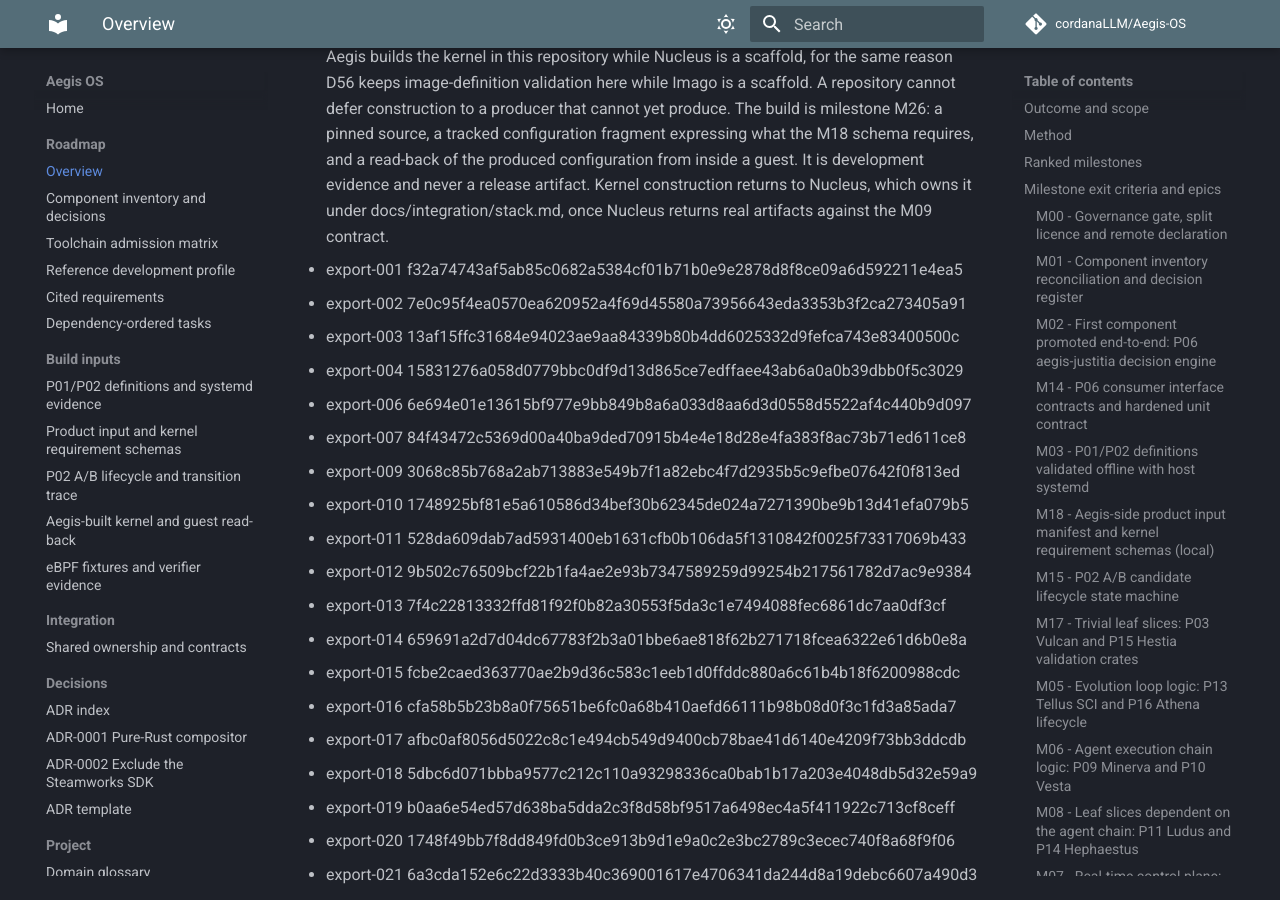
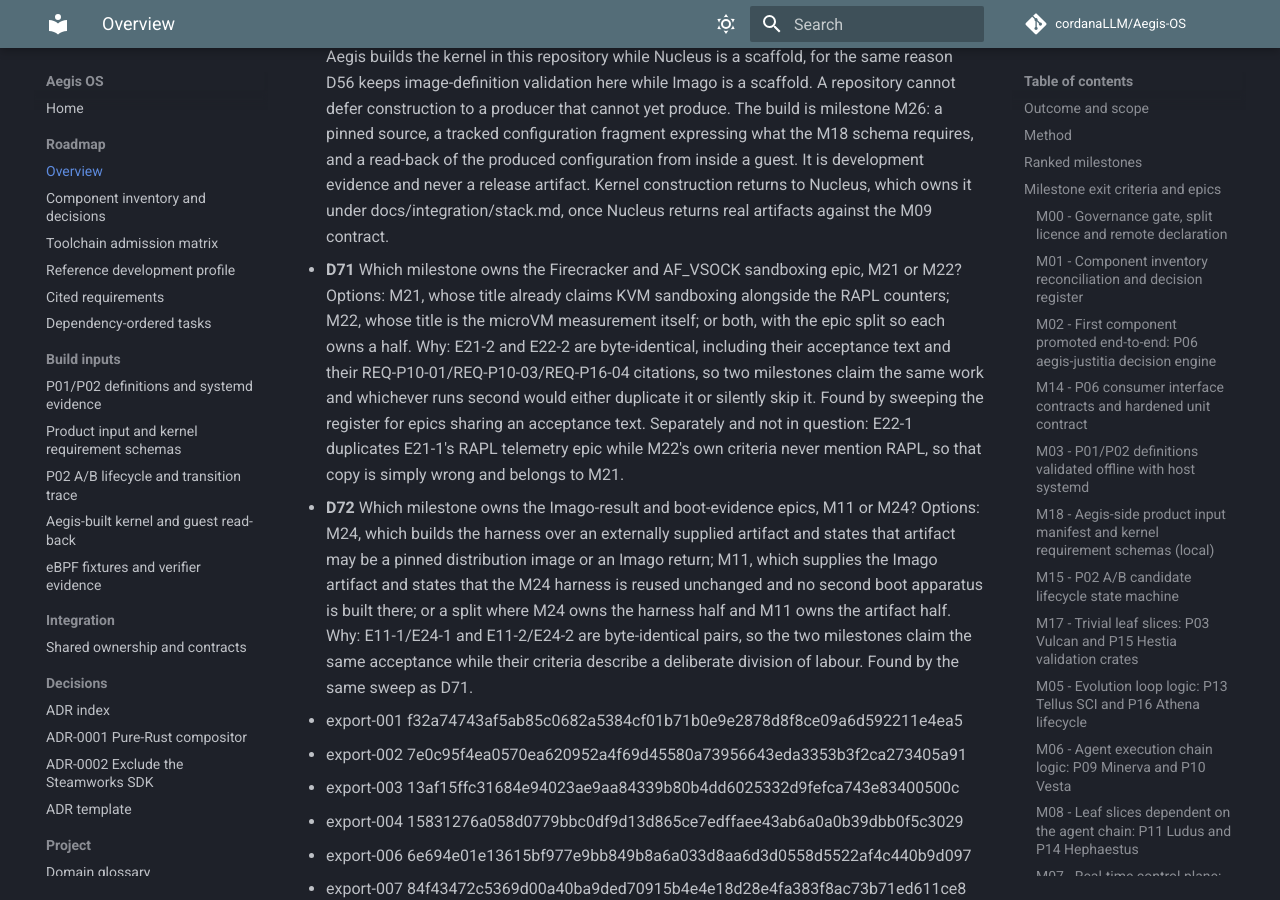
Before and after one commit to cordanaLLM/Aegis-OS, an MkDocs documentation site: the page built from docs/roadmap/README.md, in a window 1280 px wide and 900 px high, scrolled down 59477 px. Built offline with MkDocs 1.6.1 and Material for MkDocs 9.7.7, drawn with Linux system fonts in a browser that asks for light colours; comment, search, counter and statistics services are not loaded.

Commit message:
fix: M23 carried another milestone's epics (#114)
M23 is "P07 and P08 latency fixtures on a realtime kernel guest". Its two
epics were byte-identical copies of M07's: a compositor surface registry and
the wlroots/Zenoh decision, citing REQ-P04 ids, for a milestone whose
subsystems are P07 and P08 and whose criteria are about QEMU, the kernel M26
builds, a CONFIG_PREEMPT_RT read-back from inside a guest and a latency
fixture. Delivering against them would have rebuilt work M07 already landed.

They are replaced with two that match M23's own criteria: the guest kernel's
provenance and configuration read-back, carrying D57 and D70; and the latency
fixture for the tier thresholds, whose positive case replaces the Declared
values M07 deliberately left unmeasured and whose negative records the same
fixture on the non-realtime host as not satisfying determinism rather than as
a smaller number.

A sweep for epics sharing an acceptance text found this was not a one-off.
Three pairs share theirs, and the other two are not typos: M21 and M22 both
claim the Firecracker and AF_VSOCK epic, and M11 and M24 both claim the Imago
result and boot evidence. Those milestones' titles and criteria describe a
real division of labour, so which one owns the shared epic is a decision, not
a correction, and deciding it here would be redesign. They are recorded as
open decisions D71 and D72 so they are settled before those milestones are
delivered rather than discovered during delivery, which is how M23's was
found.

One half of D71 is not in question and is stated as such: M22's copy of the
RAPL telemetry epic is simply wrong, because M22's own criteria never mention
RAPL.

Signed-off-by: lusoris <lusoris@proton.me>
Co-authored-by: Claude Opus 5 <noreply@anthropic.com>

```diff
--- a/docs/roadmap/README.md
+++ b/docs/roadmap/README.md
@@ -2480,6 +2480,26 @@ Open decisions:
   evidence and never a release artifact. Kernel construction returns to Nucleus,
   which owns it under docs/integration/stack.md, once Nucleus returns real
   artifacts against the M09 contract.
+- **D71** Which milestone owns the Firecracker and AF_VSOCK sandboxing epic,
+  M21 or M22? Options: M21, whose title already claims KVM sandboxing
+  alongside the RAPL counters; M22, whose title is the microVM measurement
+  itself; or both, with the epic split so each owns a half. Why: E21-2 and
+  E22-2 are byte-identical, including their acceptance text and their
+  REQ-P10-01/REQ-P10-03/REQ-P16-04 citations, so two milestones claim the same
+  work and whichever runs second would either duplicate it or silently skip
+  it. Found by sweeping the register for epics sharing an acceptance text.
+  Separately and not in question: E22-1 duplicates E21-1's RAPL telemetry epic
+  while M22's own criteria never mention RAPL, so that copy is simply wrong
+  and belongs to M21.
+- **D72** Which milestone owns the Imago-result and boot-evidence epics, M11
+  or M24? Options: M24, which builds the harness over an externally supplied
+  artifact and states that artifact may be a pinned distribution image or an
+  Imago return; M11, which supplies the Imago artifact and states that the M24
+  harness is reused unchanged and no second boot apparatus is built there; or
+  a split where M24 owns the harness half and M11 owns the artifact half. Why:
+  E11-1/E24-1 and E11-2/E24-2 are byte-identical pairs, so the two milestones
+  claim the same acceptance while their criteria describe a deliberate
+  division of labour. Found by the same sweep as D71.
 - export-001 f32a74743af5ab85c0682a5384cf01b71b0e9e2878d8f8ce09a6d592211e4ea5
 - export-002 7e0c95f4ea0570ea620952a4f69d45580a73956643eda3353b3f2ca273405a91
 - export-003 13af15ffc31684e94023ae9aa84339b80b4dd6025332d9fefca743e83400500c
```
Also changed, not shown: 2 other files.
